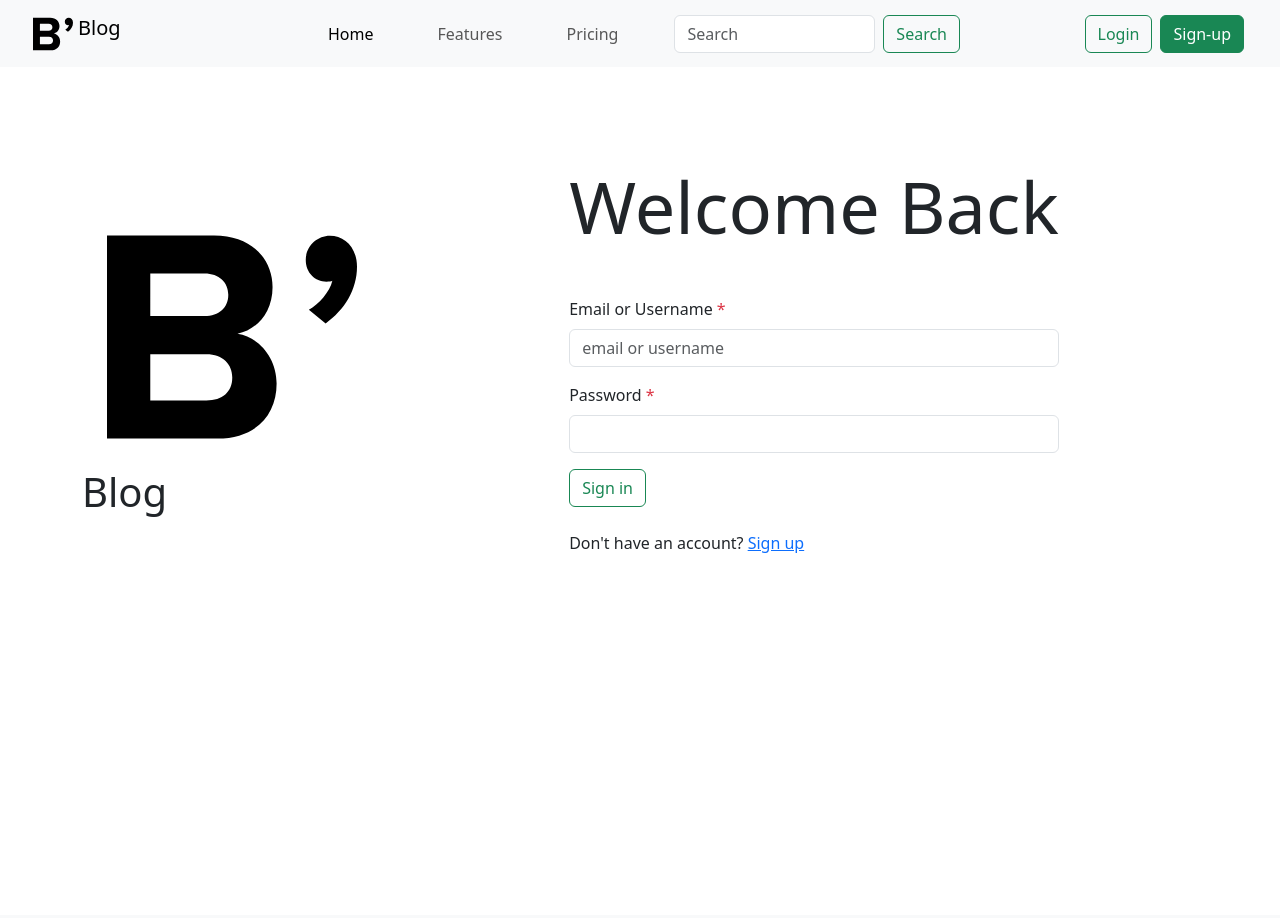
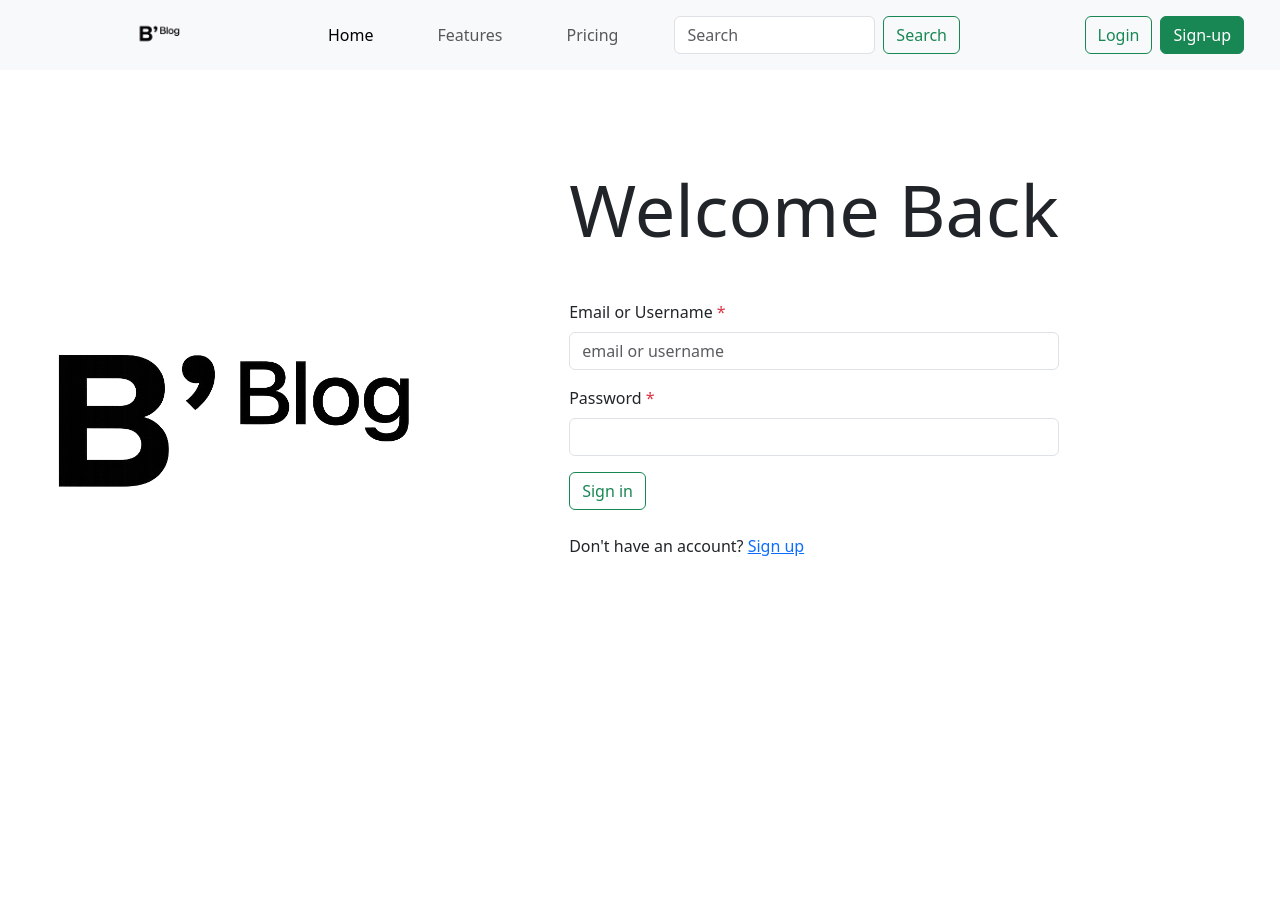
Before and after one commit to Kazeem-Bello/Article_Blog, a Python web app: template frontend/templates/login.html in a window 1280 px wide. Before the commit the page ends 553 px from the top, so only its background shows below. Run offline with Jinja, Linux system fonts and the light colour scheme; the template is opened without the code that fills it, so the values that code supplies are empty.

Commit message:
login and registration page completed

```diff
--- a/backend/schemas/blog_schema.py
+++ b/backend/schemas/blog_schema.py
@@ -27,6 +27,7 @@
 class BlogPublic(BaseModel):
     id: int
     title: str
+    slug: str
     content: str
     created_at: datetime
 
--- a/frontend/static/css/style.css
+++ b/frontend/static/css/style.css
@@ -1,3 +1,25 @@
+.navbar {
+  min-height: 70px;
+  padding-top: 0.25rem;
+  padding-bottom: 0.25rem;
+}
+
+.navbar-brand {
+  padding-top: 0;
+  padding-bottom: 0;
+  margin-right: 0;
+}
+
+.navbar-logo {
+  width: 300px;
+  height: auto;
+  max-height: 60px;
+  object-fit: contain;
+  display: block;
+}
+
+
+
 @media (min-width: 992px) {
   .navbar-center {
     position: absolute;
@@ -31,4 +53,5 @@
     display: flex;
     gap: 0.5rem;
   }
+
 }
--- a/frontend/static/js/blog.js
+++ b/frontend/static/js/blog.js
@@ -24,7 +24,7 @@
       ? new Date(blog.created_at).toLocaleDateString()
       : "No date";
 
-    title.innerHTML = `${blog.title}`;
+    title.innerHTML = `${blog.slug}`;
 
     container.innerHTML = `
           <div class="card">
--- a/frontend/templates/login.html
+++ b/frontend/templates/login.html
@@ -11,23 +11,18 @@
       integrity="sha384-sRIl4kxILFvY47J16cr9ZwB07vP4J8+LH7qKQnuqkuIAvNWLzeN8tE5YBujZqJLB"
       crossorigin="anonymous"
     />
-    <link href="/static/css/style.css" rel="stylesheet"/>
-
+    <link href="/static/css/style.css" rel="stylesheet" />
   </head>
   <body>
-
     <nav class="navbar navbar-expand-lg bg-body-tertiary">
       <div class="container-fluid position-relative">
-
         <!-- Left logo -->
-    <a class="navbar-brand ms-3" href="/">
+        <a class="navbar-brand p-0 m-0" href="/">
           <img
-        src="/static/images/blog.svg"
+            src="/static/images/b-logo.png"
             alt="Blog Logo"
-        width="50"
-        height="40"
-        class="d-inline-block align-text-top"
-      />Blog
+            class="navbar-logo"
+          />
         </a>
 
         <button
@@ -43,7 +38,6 @@
         </button>
 
         <div class="collapse navbar-collapse" id="navbarNavAltMarkup">
-
           <!-- Centre section -->
           <div class="navbar-center">
             <div class="navbar-nav gap-lg-5">
@@ -71,20 +65,16 @@
               Login
             </a>
 
-        <a class="btn btn-success" href="/register.html">
-          Sign-up
-        </a>
+            <a class="btn btn-success" href="/register.html"> Sign-up </a>
           </div>
-
         </div>
       </div>
     </nav>
 
     <main class="container d-flex min-vh-100 mt-5">
       <div class="row w-100 mt-5">
-
         <!-- Left Section -->
-      <section class="col-md-4 d-flex mt-5 justify-content-center mb-5 mb-md-0">
+        <!--    <section class="col-md-4 d-flex mt-5 justify-content-center mb-5 mb-md-0">
       <div>
       <img
         src="/static/images/blog.svg"
@@ -94,11 +84,22 @@
         class="d-inline-block align-text-top"
       /><span class="fs-1">Blog</span>
       </div>
+      </section> -->
+        <section class="col-md-4 d-flex justify-content-center mb-5 mb-md-0">
+          <div>
+            <img
+              src="/static/images/b-logo.png"
+              alt="Blog Logo"
+              width="800"
+              height="auto"
+              class="d-inline-block align-text-top"
+            />
+          </div>
         </section>
 
         <!-- Right Section -->
-      <section class="col-md-8 d-flex justify-content-center ">
-      <form method="post" id="loginForm">
+        <section class="col-md-8 d-flex justify-content-center">
+          <form method="post" id="logForm">
             <h1 class="mb-5 display-2 bs-primary">Welcome Back</h1>
             <div class="mb-3">
               <label for="email" class="form-label"
@@ -115,7 +116,9 @@
             </div>
 
             <div class="mb-3">
-          <label for="password" class="form-label">Password <span class="text-danger">*</span></label>
+              <label for="password" class="form-label"
+                >Password <span class="text-danger">*</span></label
+              >
               <input
                 type="password"
                 class="form-control"
@@ -124,7 +127,9 @@
               />
               <div class="error-message" id="passwordError"></div>
             </div>
-        <button type="submit" class="btn btn-outline-success">Sign in</button>
+            <button type="submit" class="btn btn-outline-success">
+              Sign in
+            </button>
             <div class="mt-4" id="message"></div>
             <p class="login-text">
               Don't have an account?
```
Also changed, not shown: backend/api/v1/auth_router.py (+6 -6 lines), frontend/templates/blog.html (+12 -10 lines), frontend/templates/index.html (+6 -14 lines), frontend/templates/register.html (+12 -17 lines), frontend/static/images/b-logo.png (added), frontend/static/images/b-new.png (added). Lines whose indentation alone changed are shown as unchanged.
